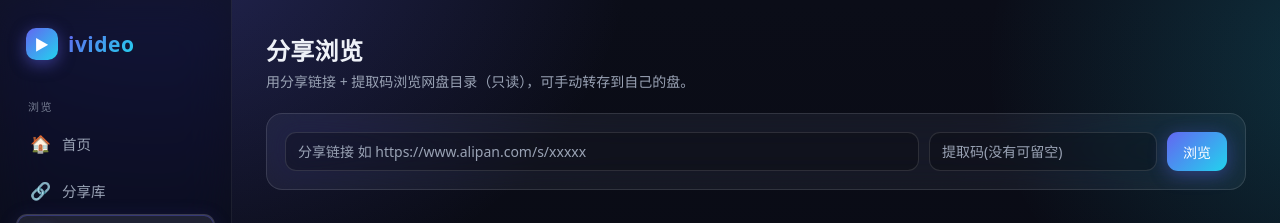
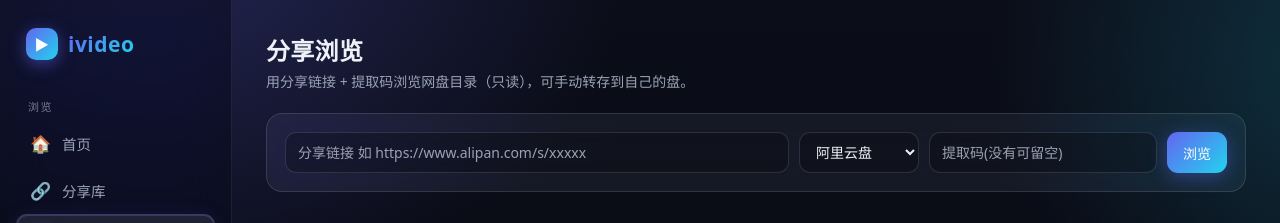
Before and after one commit to hongguang1994/ivideo, a React (Vite) app in the folder web/: page /browse in a window 1280 px wide. Shown: the top 223 px of the page. Built offline with nearby package versions, Linux system fonts and the light colour scheme.

Commit message:
fix(web): 分享浏览加网盘选择器(粘贴链接自动识别),修夸克链接被送去阿里接口

```diff
--- a/web/src/pages/Browse.tsx
+++ b/web/src/pages/Browse.tsx
@@ -15,8 +15,16 @@ function humanSize(n: number): string {
   return `${v.toFixed(1)} ${units[i]}`;
 }
 
+// 从分享链接自动识别网盘类型（省得手动选错）。
+function detectProvider(url: string): string {
+  if (/pan\.quark\.cn/.test(url)) return "quark";
+  if (/115(cdn)?\.com\/s\//.test(url)) return "115";
+  return "aliyun";
+}
+
 export default function Browse() {
   const [shareUrl, setShareUrl] = useState("");
+  const [provider, setProvider] = useState("aliyun");
   const [sharePwd, setSharePwd] = useState("");
   const [path, setPath] = useState(""); // 当前所在的分享内路径
   const [items, setItems] = useState<ShareEntry[]>([]);
@@ -35,7 +43,7 @@ export default function Browse() {
     setImportMsg("");
     setError("");
     try {
-      const r = await importShare(shareUrl.trim(), sharePwd.trim(), "aliyun", path);
+      const r = await importShare(shareUrl.trim(), sharePwd.trim(), provider, path);
       setImportMsg(`✅ 导入 ${r.added} 个视频（跳过 ${r.skipped} 个已存在）`);
     } catch (e) {
       setError(String((e as Error).message || e));
@@ -70,7 +78,7 @@ export default function Browse() {
     setLoading(true);
     setError("");
     try {
-      const entries = await browseShare(url.trim(), pwd.trim(), p);
+      const entries = await browseShare(url.trim(), pwd.trim(), p, provider);
       setItems(entries);
       setPath(p);
       setOpened(true);
@@ -109,9 +117,23 @@ export default function Browse() {
         <input
           placeholder="分享链接 如 https://www.alipan.com/s/xxxxx"
           value={shareUrl}
-          onChange={(e) => setShareUrl(e.target.value)}
+          onChange={(e) => {
+            const v = e.target.value;
+            setShareUrl(v);
+            setProvider(detectProvider(v)); // 粘贴链接即自动识别网盘
+          }}
           style={{ flex: "1 1 320px" }}
         />
+        <select
+          value={provider}
+          onChange={(e) => setProvider(e.target.value)}
+          style={{ flex: "0 0 120px" }}
+          title="网盘类型（按链接自动识别，也可手动改）"
+        >
+          <option value="aliyun">阿里云盘</option>
+          <option value="quark">夸克网盘</option>
+          <option value="115">115网盘</option>
+        </select>
         <input
           placeholder="提取码(没有可留空)"
           value={sharePwd}
```
